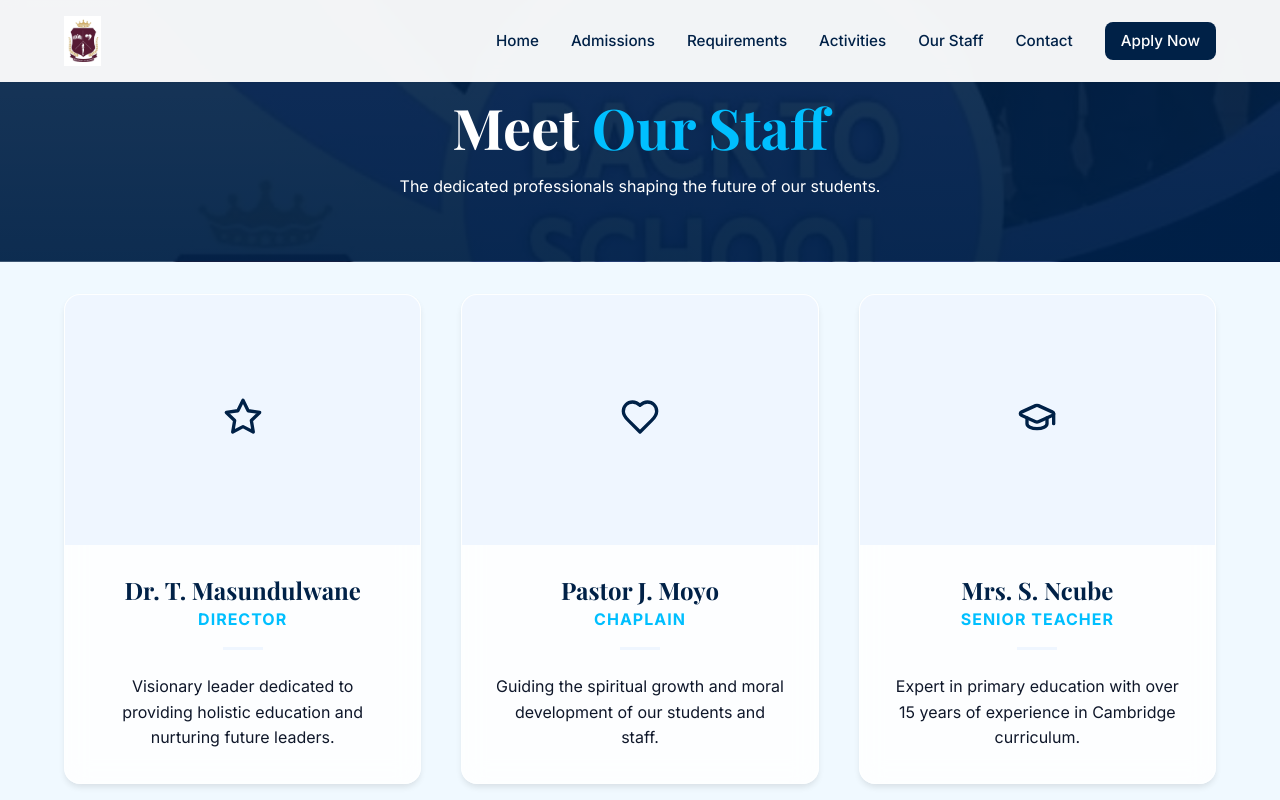
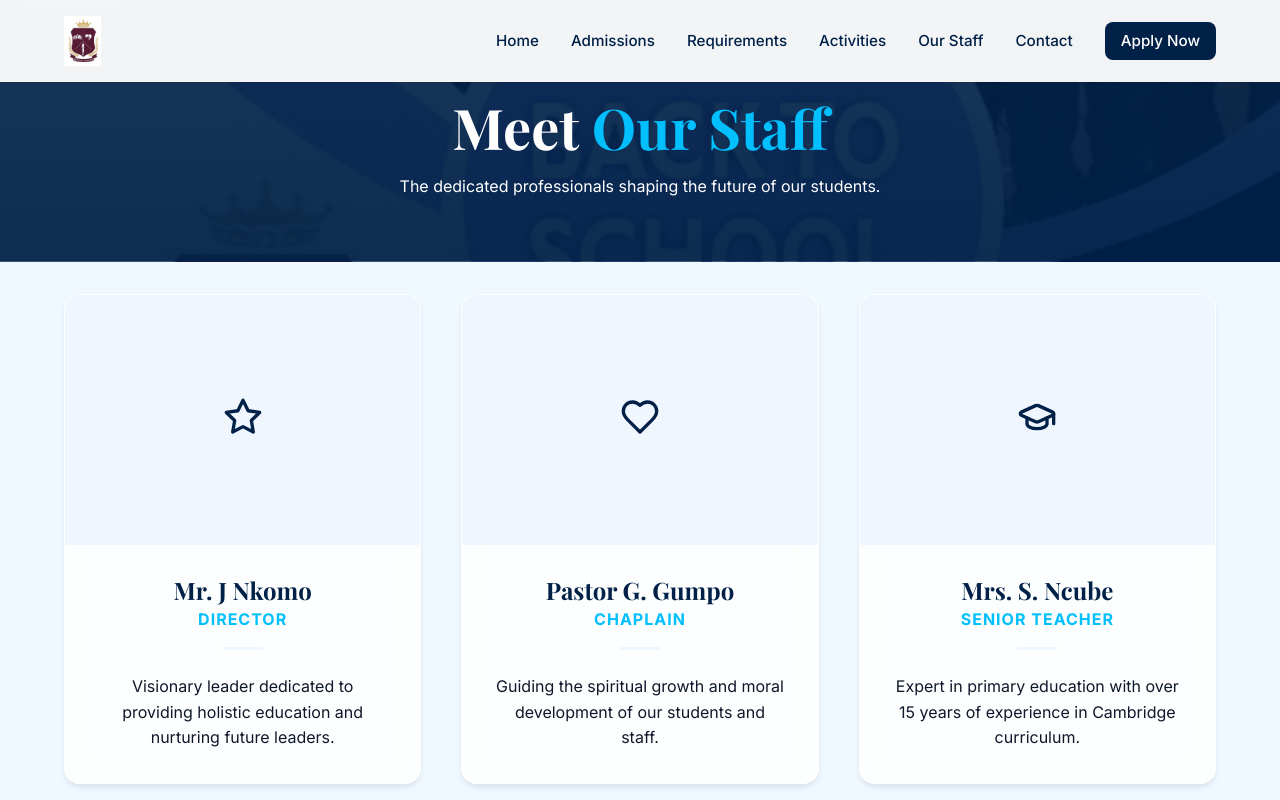
Before and after one commit to bongie-stack/Beacon-of-life-institute, a React (Vite) app: page /our-staff in a window 1280 px wide. Shown: the top 800 px of the page. Built offline with nearby package versions, Linux system fonts and the light colour scheme; the HTML template or start-up script is replaced by a standard one.

Commit message:
Add files via upload

```diff
--- a/src/pages/OurStaff.jsx
+++ b/src/pages/OurStaff.jsx
@@ -4,14 +4,14 @@ import './OurStaff.css';
 
 const staffMembers = [
     {
-        name: 'Dr. T. Masundulwane',
+        name: 'Mr. J Nkomo',
         role: 'Director',
         description: 'Visionary leader dedicated to providing holistic education and nurturing future leaders.',
         icon: <Star size={40} />,
         image: null // I will use icons if no images are provided
     },
     {
-        name: 'Pastor J. Moyo',
+        name: 'Pastor G. Gumpo',
         role: 'Chaplain',
         description: 'Guiding the spiritual growth and moral development of our students and staff.',
         icon: <Heart size={40} />,
```
